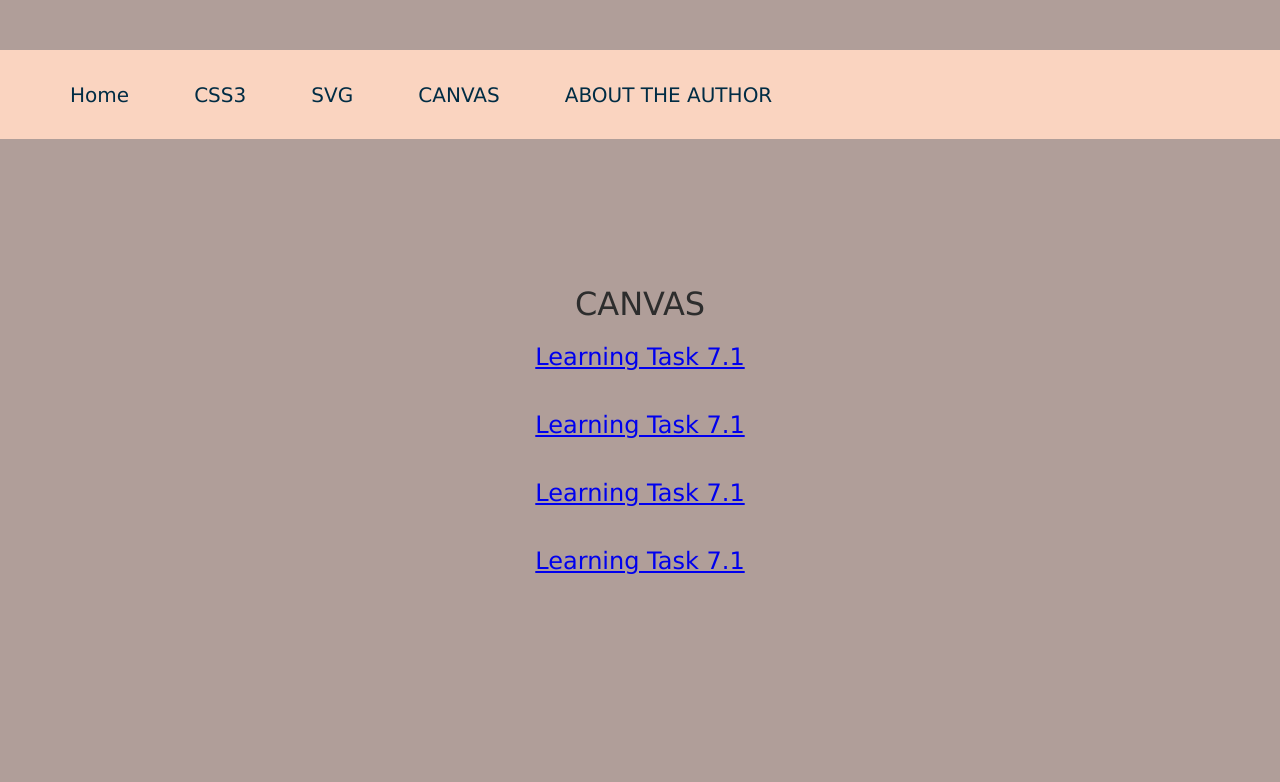
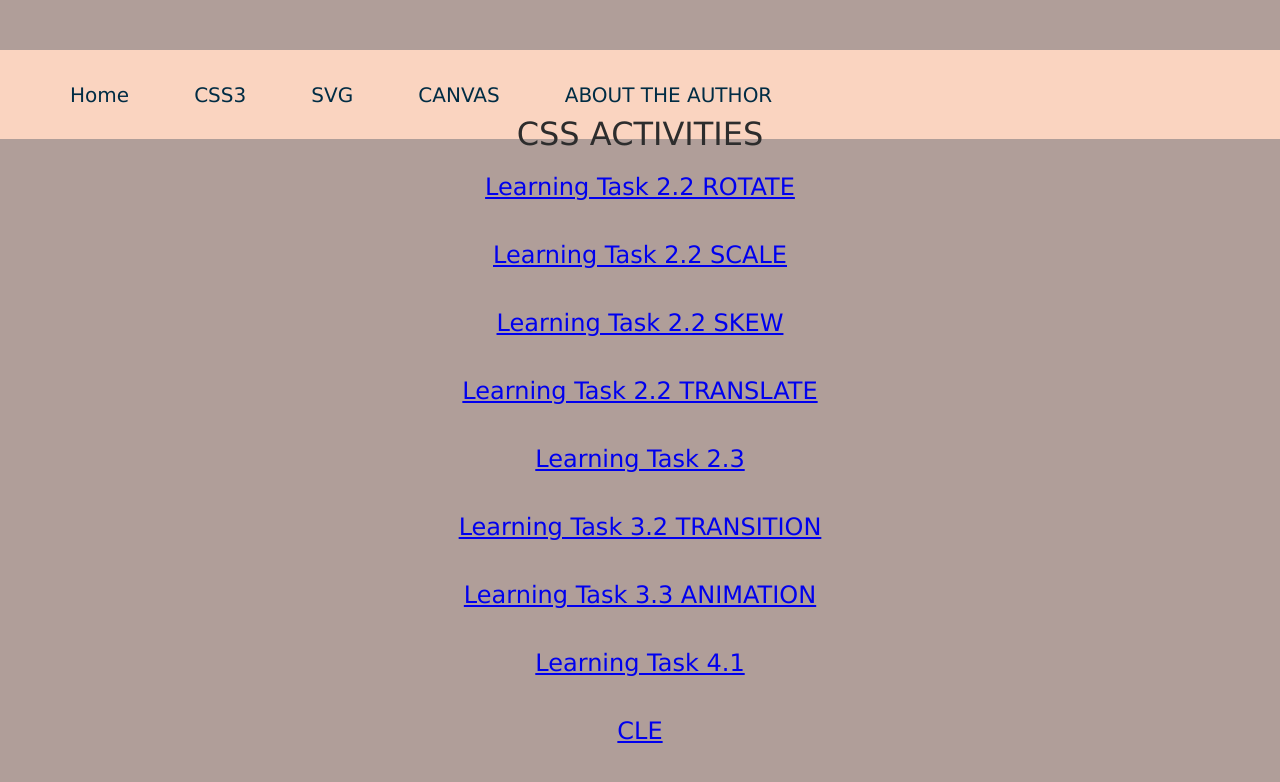
Before and after one commit to psalmenarle/idk, a PHP site: page /index.php?page=canvas in a window 1280 px wide. Shown: the top 782 px of the page. Run offline with PHP 8.4, Linux system fonts and the light colour scheme.

Commit message:
Update canvas.php

```diff
--- a/canvas.php
+++ b/canvas.php
@@ -1,15 +1,30 @@
-<h1> Canvas </h1>
+<h1> CSS ACTIVITIES </h1>
 <div class="container">
     <div class="link-wrapper">
-<a class="link hover" href="7.1/index.php">Learning Task 7.1</a>
+<a href="https://codepen.io/psalmenarle/pen/Yzqxgwv">Learning Task 2.2 ROTATE</a>
   </div>
 <div class="link-wrapper">
-<a class="link hover" href="7.1/index.php">Learning Task 7.1</a>
+<a href="https://codepen.io/psalmenarle/pen/OJNjqRG">Learning Task 2.2 SCALE</a>
   </div>
 <div class="link-wrapper">
-<a class="link hover" href="7.1/index.php">Learning Task 7.1</a>
+<a href="https://codepen.io/psalmenarle/pen/ZEWJPdX">Learning Task 2.2 SKEW</a>
   </div>
 <div class="link-wrapper">
-<a class="link hover" href="7.1/index.php">Learning Task 7.1</a>
+<a href="https://codepen.io/psalmenarle/pen/OJNjGLy">Learning Task 2.2 TRANSLATE</a>
+  </div>
+  <div class="link-wrapper">
+<a href="2.3/index.php">Learning Task 2.3 </a>
+  </div>
+  <div class="link-wrapper">
+<a href="https://codepen.io/psalmenarle/pen/xxVYoJw">Learning Task 3.2 TRANSITION</a>
+  </div>
+  <div class="link-wrapper">
+<a href="https://codepen.io/psalmenarle/pen/JjXpQqR">Learning Task 3.3 ANIMATION</a>
+  </div>
+  <div class="link-wrapper">
+<a href="https://codepen.io/psalmenarle/pen/rNeZXER">Learning Task 4.1</a>
+  </div>
+  <div class="link-wrapper">
+<a href="https://cle-prelim.herokuapp.com/">CLE</a>
   </div>
 </div>
```
